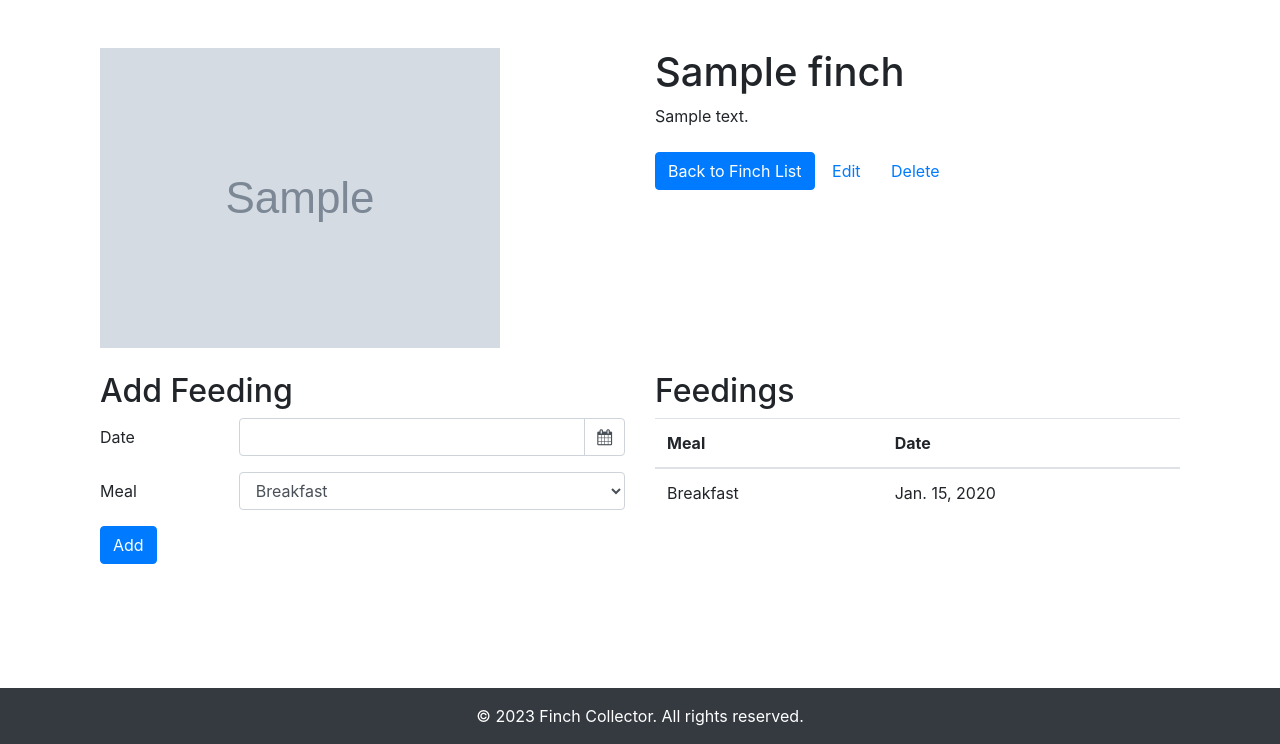
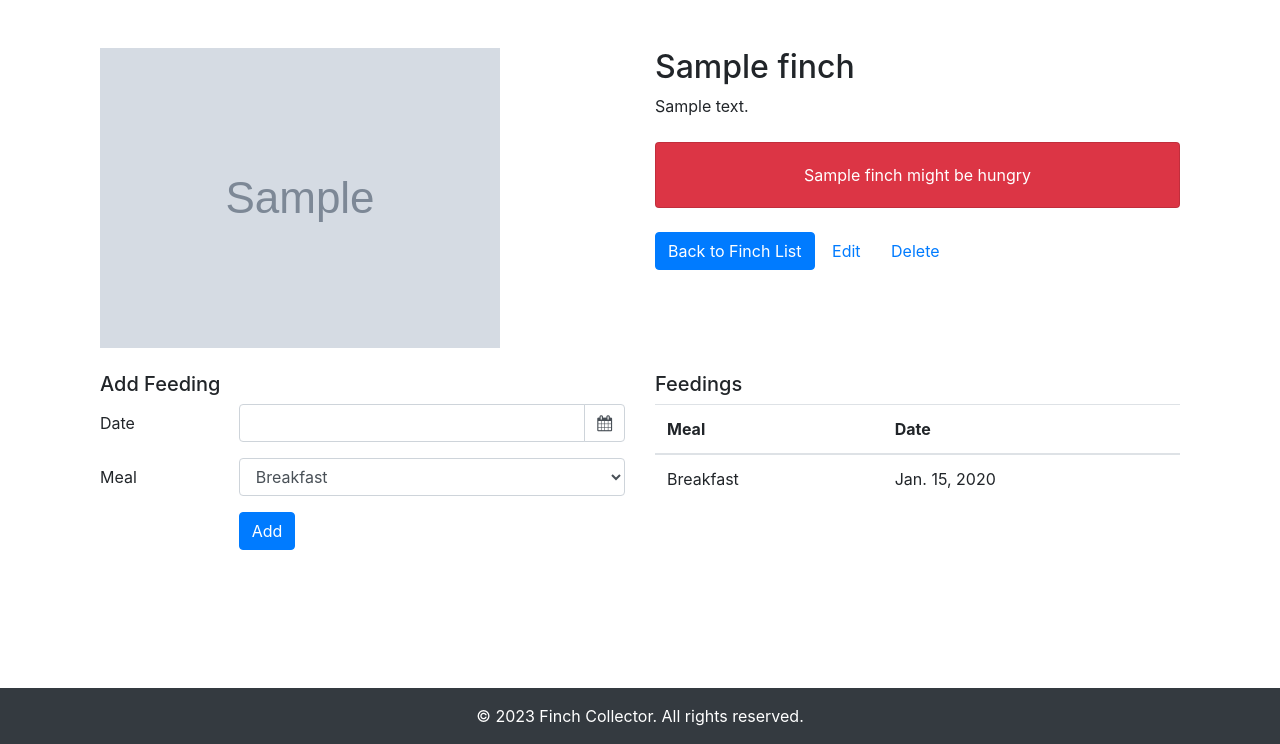
Before and after one commit to whuang214/finch-collector, a Django app: page /finches/1/ in a window 1280 px wide. Shown: the part 56-800 px from the top of the page. Run offline with Django 3.2, Linux system fonts and the light colour scheme; tables that the repository leaves empty hold one stand-in row (values such as "Sample post"); grey boxes marked "Sample" are stand-in pictures.

Commit message:
add form styling

```diff
--- a/main_app/forms.py
+++ b/main_app/forms.py
@@ -8,6 +8,8 @@ class FeedingForm(ModelForm):
         model = Feeding
         fields = ["date", "meal"]
         widgets = {
-            "date": DateInput(attrs={"class": "form-control datepicker"}),
+            "date": DateInput(
+                attrs={"class": "form-control datepicker", "id": "datepicker"}
+            ),
             "meal": forms.Select(attrs={"class": "form-control"}),
         }
--- a/main_app/templates/finches/detail.html
+++ b/main_app/templates/finches/detail.html
@@ -10,8 +10,20 @@
       />
     </div>
     <div class="col-md-6">
-      <h1>{{ finch.name }}</h1>
+      <h2>{{ finch.name }}</h2>
       <p class="mb-4">{{ finch.description }}</p>
+
+      {% if finch.fed_for_today %}
+      <div class="card bg-success text-white text-center mb-4">
+        <div class="card-body">
+          {{finch.name}} has been fed all meals for today
+        </div>
+      </div>
+      {% else %}
+      <div class="card bg-danger text-white text-center mb-4">
+        <div class="card-body">{{finch.name}} might be hungry</div>
+      </div>
+      {% endif %}
 
       <a href="{% url 'finches' %}" class="btn btn-primary"
         >Back to Finch List</a
@@ -26,7 +38,7 @@
   </div>
   <div class="row mt-4">
     <div class="col-md-6">
-      <h2>Add Feeding</h2>
+      <h5>Add Feeding</h5>
       <form action="{% url 'add_feeding' finch.id %}" method="POST">
         {% csrf_token %}
         <div class="form-group row">
@@ -36,7 +48,7 @@
             >Date</label
           >
           <div class="col-sm-9">
-            <div class="input-group date" id="datepicker">
+            <div class="input-group">
               {{ feeding_form.date }}
               <div class="input-group-append">
                 <span class="input-group-text bg-white">
@@ -46,6 +58,7 @@
             </div>
           </div>
         </div>
+
         <div class="form-group row">
           <label
             for="{{ feeding_form.meal.id_for_label }}"
@@ -54,12 +67,17 @@
           >
           <div class="col-sm-9">{{ feeding_form.meal }}</div>
         </div>
-        <button type="submit" class="btn btn-primary">Add</button>
+
+        <div class="form-group row">
+          <div class="col-sm-9 offset-sm-3">
+            <button type="submit" class="btn btn-primary">Add</button>
+          </div>
+        </div>
       </form>
     </div>
 
     <div class="col-md-6">
-      <h2>Feedings</h2>
+      <h5>Feedings</h5>
       <table class="table">
         <thead>
           <tr>
@@ -85,7 +103,13 @@
 </div>
 <script type="text/javascript">
   $(function () {
-    $("#datepicker").datepicker();
+    $("#datepicker").datepicker({
+      autoclose: true,
+      todayHighlight: true,
+      format: "yyyy-mm-dd",
+      endDate: "today", // only allow dates up to today
+    });
   });
 </script>
+
 {% endblock %}
```
